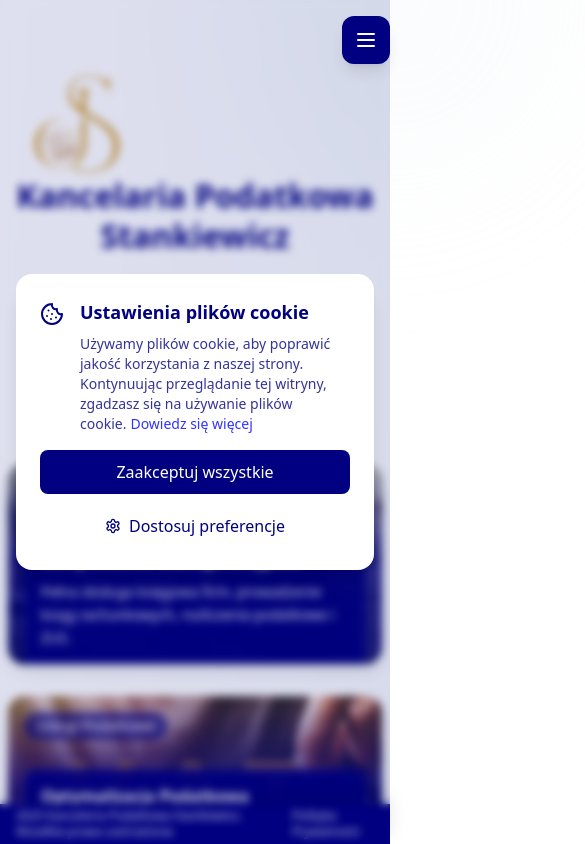
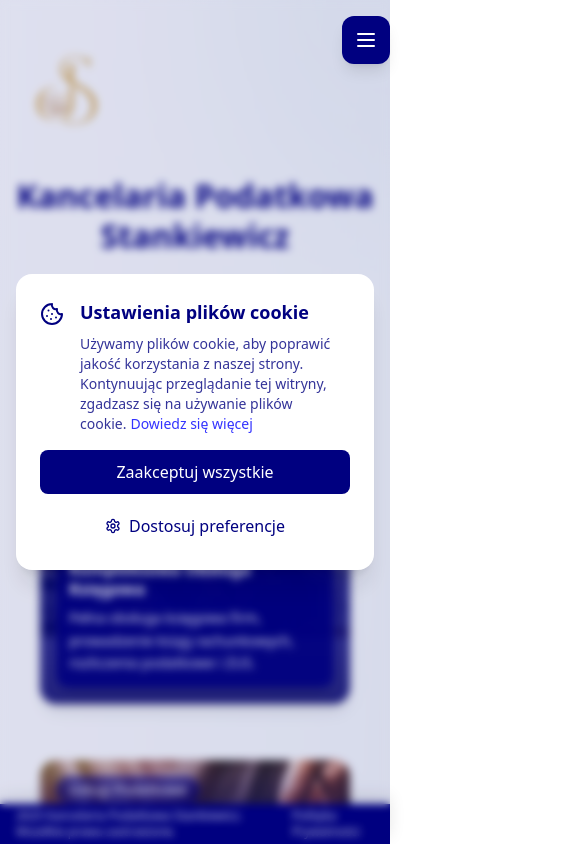
Before and after one commit to halobartku/podatki-stankiewicz, a React (Vite) app: page / in a window 390 px wide. Shown: the top 844 px of the page, 585 px wide, since content can reach past the window. Built offline with nearby package versions, Linux system fonts and the light colour scheme.

Commit message:
navigation final (I hope)

```diff
--- a/index.html
+++ b/index.html
@@ -20,7 +20,7 @@
     <meta name="theme-color" content="#862B44" />
 
     <!-- Viewport and Mobile -->
-    <meta name="viewport" content="width=device-width, initial-scale=1.0, viewport-fit=cover, minimum-scale=1, maximum-scale=5, user-scalable=no" />
+    <meta name="viewport" content="width=device-width, initial-scale=1.0, viewport-fit=cover, shrink-to-fit=no" />
     <meta name="mobile-web-app-capable" content="yes" />
     <meta name="apple-mobile-web-app-capable" content="yes" />
     <meta name="apple-mobile-web-app-status-bar-style" content="black-translucent" />
--- a/src/App.tsx
+++ b/src/App.tsx
@@ -67,8 +67,8 @@
         }
         setCurrentSection(id)
       } else {
-        // Basic anchor navigation for mobile
-        window.location.hash = id;
+        section.scrollIntoView({ behavior: 'smooth', block: 'start' });
+        setCurrentSection(id);
       }
     }
   }
@@ -124,6 +124,8 @@
     if (isMobile) return;
 
   const handleWheel = (e: WheelEvent) => {
+    if (isMobile) return;
+
     if (e.target instanceof Element) {
       const targetElement = e.target as Element
       if (
@@ -206,6 +208,7 @@
     }
   }, [currentSection, isScrolling])
 
+
   // Desktop-only intersection observer
   useEffect(() => {
     if (isMobile) return;
@@ -247,8 +250,8 @@
         <main
           ref={containerRef}
           className={cn(
-            "relative z-10 flex-1 w-full touch-manipulation touch-scroll-momentum",
-            isMobile ? "block" : "overscroll-none flex snap-x snap-mandatory"
+            "relative z-10 flex-1 w-full",
+            isMobile ? "block overflow-y-auto overflow-x-hidden" : "overscroll-none flex snap-x snap-mandatory"
           )}
         >
           {navigationSections.map((section, index) => (
--- a/src/components/Navigation.tsx
+++ b/src/components/Navigation.tsx
@@ -49,21 +49,6 @@
     }
   }, [isOpen])
 
-  // Update navigation state when scrolling on mobile
-  React.useEffect(() => {
-    const isMobile = window.innerWidth < 1024;
-    if (!isMobile) return;
-
-    const handleScroll = () => {
-      // Close mobile menu when scrolling
-      if (isOpen) {
-        setIsOpen(false);
-      }
-    };
-
-    window.addEventListener('scroll', handleScroll, { passive: true });
-    return () => window.removeEventListener('scroll', handleScroll);
-  }, [isOpen]);
 
   return (
     <>
@@ -84,7 +69,7 @@
             animate={{ opacity: 1 }}
             exit={{ opacity: 0 }}
             transition={{ duration: 0.2 }}
-            className="fixed inset-0 z-[50] bg-black/30 backdrop-blur-sm lg:hidden touch-none"
+            className="fixed inset-0 z-[50] bg-black/30 backdrop-blur-sm lg:hidden"
             onClick={() => setIsOpen(false)}
           >
             <motion.div
@@ -92,7 +77,7 @@
               animate={{ x: 0 }}
               exit={{ x: '-100%' }}
               transition={{ type: 'spring', damping: 25, stiffness: 200 }}
-              className="fixed inset-y-0 left-0 w-[280px] bg-white shadow-xl overflow-hidden touch-none"
+              className="fixed inset-y-0 left-0 w-[280px] bg-white shadow-xl"
               onClick={e => e.stopPropagation()}
             >
               <div className="flex flex-col h-full">
@@ -102,7 +87,7 @@
                       {...{
                         src: logo,
                         alt: "Logo",
-                        className: "h-12 object-contain"
+                        className: "h-14 w-14 object-contain"
                       } as DetailedHTMLProps<ImgHTMLAttributes<HTMLImageElement>, HTMLImageElement>}
                     />
                     <div className="text-sm font-medium text-primary-600 leading-tight">
--- a/src/components/animata/bento-grid/gradient.tsx
+++ b/src/components/animata/bento-grid/gradient.tsx
@@ -8,7 +8,7 @@
 
 export default function ServiceGrid({ services }: ServiceGridProps) {
   return (
-    <div className="grid grid-cols-1 md:grid-cols-2 lg:grid-cols-3 gap-6">
+    <div className="grid grid-cols-1 md:grid-cols-2 lg:grid-cols-3 gap-6 w-full px-4">
       {services.map((service, index) => (
         <motion.div
           initial={{ opacity: 0, y: 20 }}
@@ -16,7 +16,7 @@
           transition={{ duration: 0.5, delay: index * 0.1 }}
           key={service.title}
           className={cn(
-            "group relative overflow-hidden rounded-3xl max-w-full",
+            "group relative overflow-hidden rounded-3xl w-full",
             "bg-white shadow-sm transition-all duration-300",
             "hover:shadow-lg hover:bg-gradient-to-br from-gray-50 to-primary-50/30",
             "box-border"
--- a/src/components/animata/card/flip-card.tsx
+++ b/src/components/animata/card/flip-card.tsx
@@ -96,10 +96,11 @@
       <div
         className={cn(
           "group relative w-full aspect-[4/3] block sm:hidden mb-4",
-          "[perspective:1000px]",
+          "[perspective:1000px] touch-none",
           className
         )}
         onClick={() => setIsFlipped(!isFlipped)}
+        onTouchStart={(e) => e.preventDefault()}
         {...props}
       >
         <div
@@ -110,7 +111,7 @@
           )}
         >
           {/* Front */}
-          <div className="absolute h-full w-full [backface-visibility:hidden]">
+          <div className="absolute inset-0 h-full w-full [backface-visibility:hidden] [transform:translateZ(0)]">
             <img
               {...{
                 src: image,
@@ -127,8 +128,8 @@
           {/* Back */}
           <div
             className={cn(
-              "absolute h-full w-full rounded-2xl bg-gradient-to-br from-gray-50 via-white to-gray-100 p-6",
-              "text-gray-800 [backface-visibility:hidden] shadow-lg",
+              "absolute inset-0 h-full w-full rounded-2xl bg-gradient-to-br from-gray-50 via-white to-gray-100 p-6",
+              "text-gray-800 [backface-visibility:hidden] [transform:translateZ(0)] shadow-lg",
               self[1]
             )}
           >
--- a/src/components/animata/hero/product-features.tsx
+++ b/src/components/animata/hero/product-features.tsx
@@ -54,7 +54,7 @@
         </small>
 
         <div className="flex-1" />
-        <div className="space-y-3 rounded-xl bg-primary-500/90 p-4 shadow-lg border border-white/10">
+        <div className="space-y-2 rounded-xl bg-primary-500/90 p-3 shadow-lg border border-white/10">
           <h3 className="text-base font-bold leading-tight text-white">
             {title}
           </h3>
@@ -112,7 +112,7 @@
       )}
       {/* Mobile version without animations */}
       <div
-        className="relative rounded-2xl shadow-lg overflow-hidden flex sm:hidden h-[200px] mb-4"
+        className="relative rounded-2xl shadow-lg overflow-hidden flex sm:hidden h-[240px] mb-6 w-full"
       >
         {content}
       </div>
@@ -133,10 +133,14 @@
   };
 
   return (
-    <section className="relative flex w-full flex-col items-center gap-2 pt-16 pb-8 min-h-screen">
+    <section className="relative flex w-full flex-col items-center gap-2 pt-16 pb-8 min-h-[100dvh]">
       {/* Content */}
       <div className="relative w-full">
-        <div className="absolute top-0 left-4 sm:left-8 z-20 w-1/6 max-w-[200px] min-w-[120px]">
+        <div className={cn(
+          "absolute z-20",
+          "sm:w-1/6 sm:max-w-[200px] sm:min-w-[120px] sm:top-0 sm:left-8",
+          "w-[84px] h-[84px] -top-8 -left-2"
+        )}>
           <img
             {...{
               src: logo,
@@ -148,7 +152,7 @@
         </div>
 
         <div className="flex max-w-2xl flex-col items-center gap-4 px-4 mt-16 mx-auto text-primary-500">
-          <div className="sm:mt-0 mt-12">
+          <div className="sm:mt-0 mt-8">
             <TextFlip />
           </div>
         </div>
@@ -168,8 +172,8 @@
         </div>
 
         <div className="mt-4 flex w-full justify-center">
-          <div className="relative w-full max-w-full mx-auto mt-4 md:max-w-7xl px-2 sm:px-6 lg:px-8">
-            <div className="relative flex flex-col items-center justify-center gap-4 sm:gap-6 pt-4 lg:flex-row lg:pt-8">
+        <div className="relative w-full mx-auto mt-4 md:max-w-7xl px-2 sm:px-6 lg:px-8">
+            <div className="relative flex flex-col items-center justify-center gap-8 sm:gap-6 pt-4 lg:flex-row lg:pt-8">
               <FeatureCard
                 feature={{
                   category: "Księgowość",
--- a/src/index.css
+++ b/src/index.css
@@ -14,41 +14,40 @@
 /* Mobile viewport handling */
 @media (max-width: 1023px) {
   html {
-    width: 100%;
-    position: relative;
+    overflow-x: hidden;
+    height: 100%;
   }
 
   body {
+    overflow-x: hidden;
+    margin: 0;
+    padding: 0;
+    height: 100%;
+    position: fixed;
     width: 100%;
-    position: relative;
   }
 
   #root {
-    width: 100%;
-    position: relative;
+    overflow-x: hidden;
+    overflow-y: auto;
+    height: 100%;
+    -webkit-overflow-scrolling: touch;
   }
 
   main {
     width: 100%;
-    position: relative;
-    touch-action: manipulation;
-    -webkit-overflow-scrolling: touch;
+    height: auto;
   }
 
   section {
-    min-height: 100vh;
     width: 100%;
-    padding-top: env(safe-area-inset-top);
-    padding-bottom: env(safe-area-inset-bottom);
-    touch-action: manipulation;
-    -webkit-overflow-scrolling: touch;
+    padding: 1rem;
   }
 
   /* Prevent content overflow */
   [class*="grid"] {
+    width: 100%;
     padding: 0 1rem;
-    width: 100%;
-    max-width: 100%;
   }
 
   img, video, iframe {
```
Lines whose indentation alone changed are shown as unchanged.
